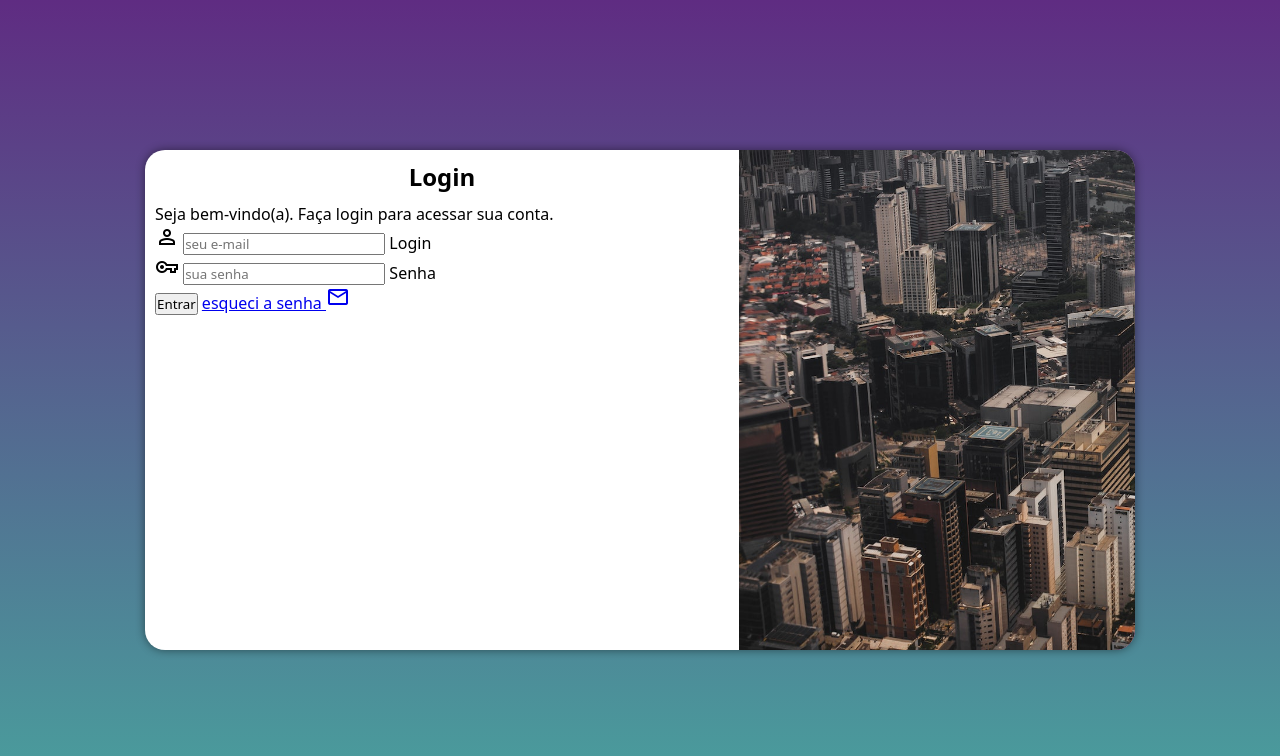
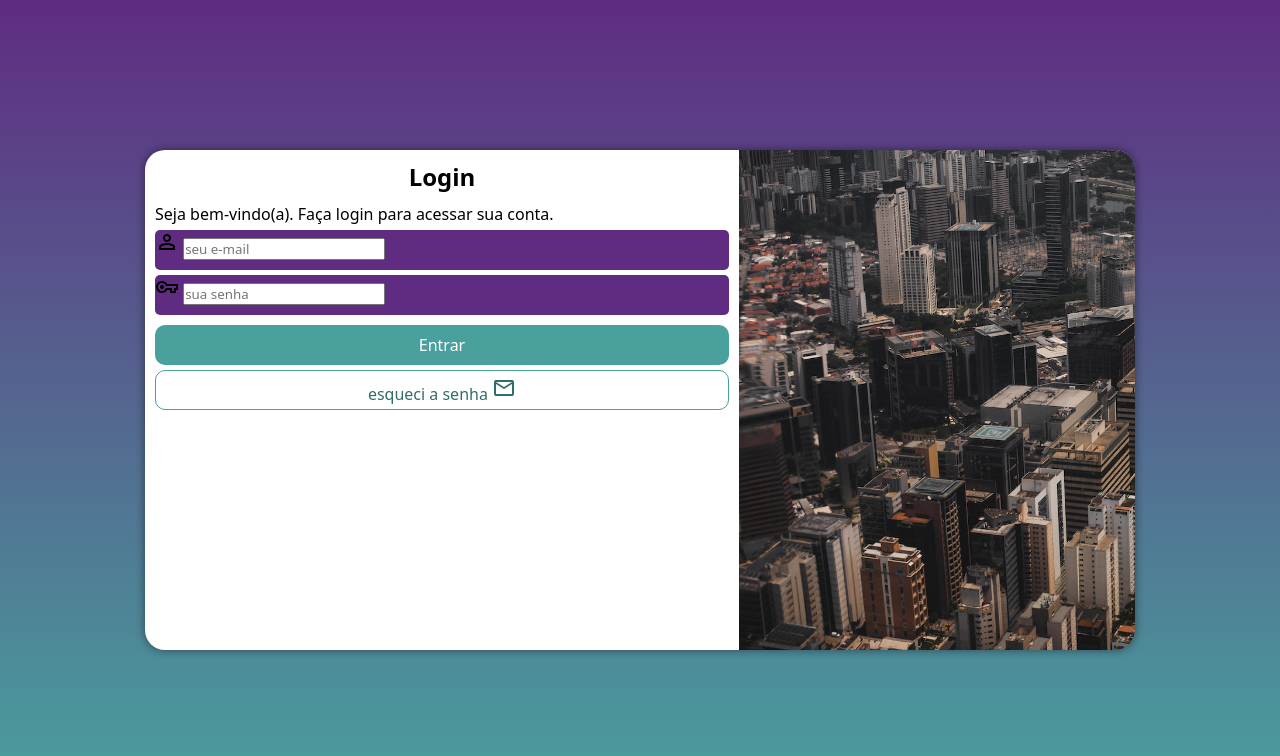
Before and after one commit to rafaellpereirac/projeto-login, a plain HTML site: page index.html in a window 1280 px wide. Drawn offline with nearby package versions, Linux system fonts and the light colour scheme.

Commit message:
ajustes no formulário

```diff
--- a/estilos/style.css
+++ b/estilos/style.css
@@ -63,3 +63,54 @@ div#formulario > h1 {
 div#formulario > p {
     font-size: 0.9em;
 }
+
+form > div.campo {
+    background-color: #5f2c82;
+    height: 40px;
+    border-radius: 5px;
+    margin: 5px 0px;
+}
+
+div.campo > label {
+    display: none;
+}
+
+form > input[type=submit] {
+    display: block;
+    font-size: 1em;
+    width: 100%;
+    height: 40px;
+    margin-top: 10px;
+    background-color: #49a09d;
+    color: white;
+    border: none;
+    border-radius: 10px;
+    cursor: pointer;
+}
+
+form > input[type=submit]:hover {
+    background-color: #337270;
+}
+
+form > a.botao {
+    display: block;
+    text-align: center;
+    font-size: 1me;
+    width: 100%;
+    height: 40px;
+    padding-top: 5px;
+    margin-top: 5px;
+    background-color: white;
+    color: #326d6b;
+    border: 1px solid #49a09d;
+    border-radius: 10px;
+    text-decoration: none;
+}
+
+form > a.botao:hover {
+    background-color: #61d1cd;
+}
+
+form > a.botao > i {
+    font-size: 0.8em;
+}
--- a/index.html
+++ b/index.html
@@ -30,7 +30,7 @@
                         <label for="isenha">Senha</label>
                     </div>
                     <input type="submit" value="Entrar">
-                    <a href="esqueci.html">
+                    <a href="esqueci.html" class="botao">
                         esqueci a senha <span class="material-symbols-outlined">email</span>
                     </a>
                 </form>
```
